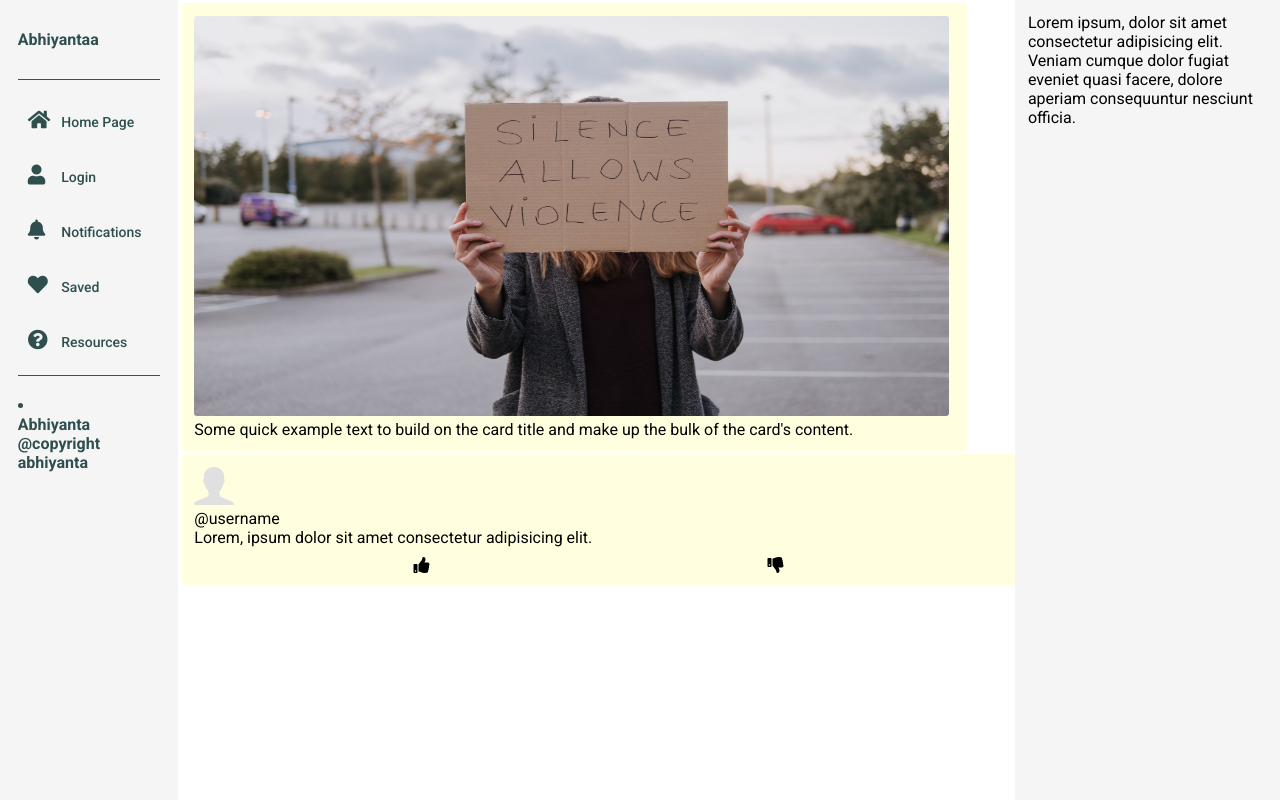
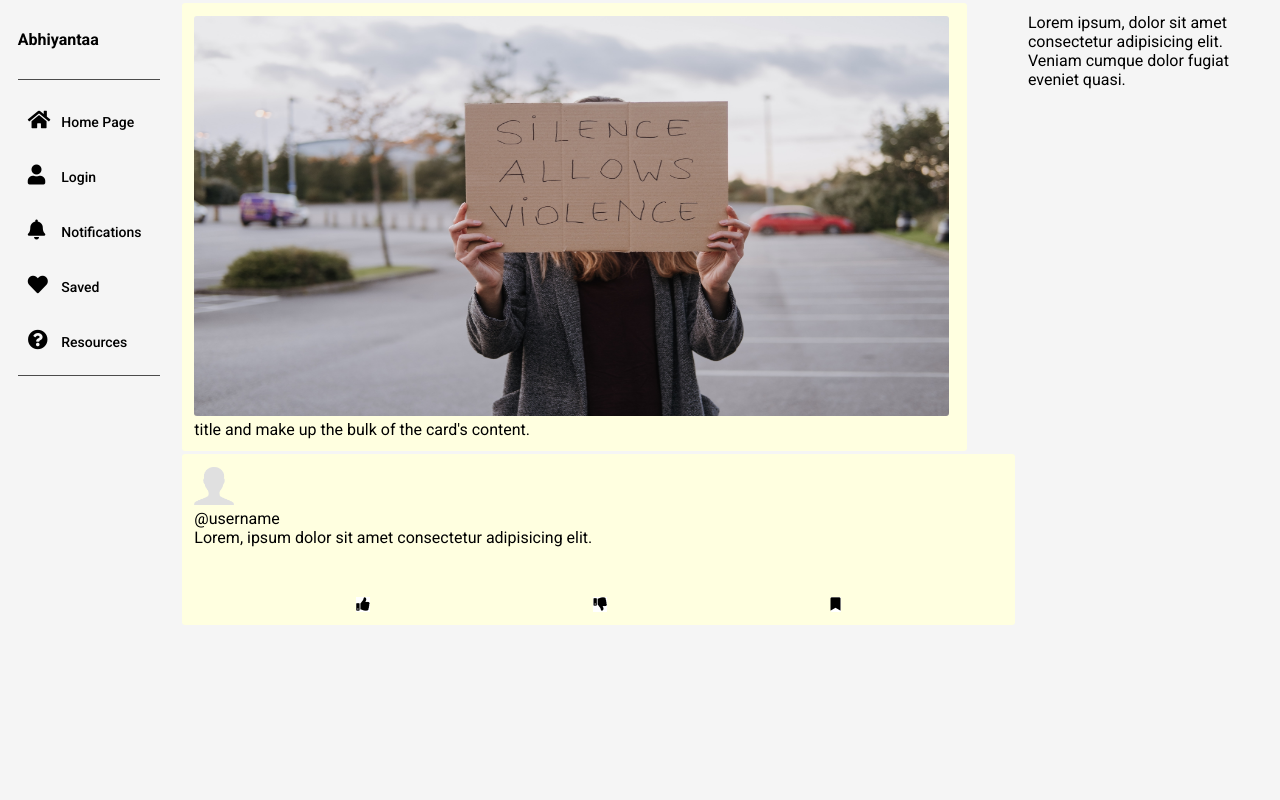
Before and after one commit to prajwalgaire617/abhiyanta, a PHP site: page / in a window 1280 px wide. Run offline with PHP 8.4, Linux system fonts and the light colour scheme.

Commit message:
new fiel addeda

```diff
--- a/index.html
+++ b/index.html
@@ -20,78 +20,53 @@
       integrity="sha512-iBBXm8fW90+nuLcSKlbmrPcLa0OT92xO1BIsZ+ywDWZCvqsWgccV3gFoRBv0z+8dLJgyAHIhR35VZc2oM/gI1w=="
       crossorigin="anonymous"
     />
-
-
 </head>
 <body>
 
 <div class="container-fluid">
-
      <div class="sidebar">
-        <div class="sidebar-top">
-
+        <div class="sidebarTop">
             <span class="brand">Abhiyantaa</span>
         </div>
-
-        <div class="sidebar-center">
+        <div class="sidebarCenter">
             <ul class="list">
-                <li class="list-item">
-                    <i class="list-item-icon fas fa-home"></i>
-                    <span class="list-item-text">Home Page</span>
+                <li class="listItem">
+                    <i class="listItemIcon fas fa-home"></i>
+                    <span class="listItemText">Home Page</span>
                 </li>
-
-                <li class="list-item ">
-                    <i class="list-item-icon fas fa-user"></i>
-                    <span class="list-item-text">Login</span>
+                <li class="listItem ">
+                    <i class="listItemIcon fas fa-user"></i>
+                    <span class="listItemText">Login</span>
                 </li>
-                <li class="list-item">
-                    <i class="list-item-icon fas fa-bell"></i>
-                    <span class="list-item-text">Notifications</span>
+                <li class="listItem">
+                    <i class="listItemIcon fas fa-bell"></i>
+                    <span class="listItemText">Notifications</span>
                 </li>
-
-                <li class="list-item">
-                    <i class="list-item-icon fas fa-heart"></i>
-                    <span class="list-item-text">Saved</span>
+                <li class="listItem">
+                    <i class="listItemIcon fas fa-heart"></i>
+                    <span class="listItemText">Saved</span>
                 </li>
-
-                <li class="list-item">
-                    <i class="list-item-icon fas fa-question-circle"></i>
-                    <span class="list-item-text">Resources</span>
+                <li class="listItem">
+                    <i class="listItemIcon fas fa-question-circle"></i>
+                    <span class="listItemText">Resources</span>
                 </li>
             </ul>
         </div>
 
-        <div class="sidebar-bottom">
-            <li class="profile">
-                <div class="profile-details">
-
-                  <div class="name_job">
-                    <div class="name">Abhiyanta</div>
-                    <div class="job">@copyright abhiyanta</div>
-                  </div>
-
-                </div>
-        </div>
-
     </div>
-
-
 <div class="feed">
     <div class="containerone">
-
         <div class="card" style="width: 47.5rem;">
-            <img src="cardimg.jpg" class="card-img-top" alt="...">
-            <div class="card-body">
-              <p class="card-text">Some quick example text to build on the card title and make up the bulk of the card's content.</p>
+            <img src="cardimg.jpg" class="cardImgTop" alt="error loading">
+            <div class="cardBody">
+              <p class="cardText"> title and make up the bulk of the card's content.</p>
             </div>
           </div>
     </div>
     <div class="containertwo"></div>
         <div class="card">
-            <div class="card-body">
-
+            <div class="cardBody">
                 <div class="containerTwo">
-
                         <div class="read">
                             <div class="postImg">
                                 <img src="ananymous.png" alt="error loading">
@@ -100,8 +75,8 @@
                                 <div class="readHeader">
                                     <div class="readHeaderText">
                                         <p>
-                                            <span class="read_headerSpecial">
-                                                <span class="material-icons post_badge">@username</span>
+                                            <span class="readHeaderSpecial">
+                                                <span class="materialIcons postBadge">@username</span>
                                             </span>
                                         </p>
                                     </div>
@@ -109,29 +84,31 @@
                                     <p> Lorem, ipsum dolor sit amet consectetur adipisicing elit.</p>
                                     </div>
                                 </div>
-
                                 <div class="readFooter">
-                                    <span class="material-icons"></span>
+                                    <span class="materialIcons"></span>
                                 </div>
                             </div>
                         </div>
                         <div class="reaction">
+                           <button class="downvoteBtn">
                             <p class = "downvote fas fa-thumbs-up"></p>
-                            <p class = "upvote fas fa-thumbs-down"></p>
+                        </button>
+                        <button class="upvoteBtn">
+                            <p class = "downvote fas fa-thumbs-down"></p>
+                        </button>
+                        <button class="saveBtn">
+                            <p class = "downvote fas fa-bookmark"></p>
+                        </button>
+
                         </div>
-
                     </div>
-
         </div>
 </div>
 
-
 </div>
 <div class="containerThree">
-
-    <div class="card-body">
-      <p>Lorem ipsum, dolor sit amet consectetur adipisicing elit. Veniam cumque dolor fugiat eveniet quasi facere, dolore aperiam consequuntur nesciunt officia.</p>
-
+    <div class="cardBody">
+      <p>Lorem ipsum, dolor sit amet consectetur adipisicing elit. Veniam cumque dolor fugiat eveniet quasi.</p>
     </div>
 </div>
 </div>
--- a/style.css
+++ b/style.css
@@ -9,7 +9,7 @@
     width: 190px;
     height: 100vh;
     background-color:whitesmoke ;
-    color:darkslategrey;
+    color:black;
     display: flex;
     flex-direction: column;
     align-items: center;
@@ -17,9 +17,9 @@
 
   }
 
-  .sidebar-top,
-  .sidebar-center,
-  .sidebar-bottom {
+  .sidebarTop,
+  .sidebarCenter,
+  .sidebarBottom {
     display: flex;
     align-items: center;
     width: 80%;
@@ -28,11 +28,11 @@
     margin-bottom: 10px;
   }
 
-  .sidebar-center {
+  .sidebarCenter {
     padding: 0;
   }
 
-  .sidebar-bottom {
+  .sidebarBottom {
     justify-content: center;
     border: none;
   }
@@ -57,7 +57,7 @@
     width: 100%;
   }
 
-  .list-item {
+  .listItem {
     margin-top: 10px;
     margin-bottom: 15px;
     font-size: 14px;
@@ -67,15 +67,15 @@
     border-radius: 10px;
   }
 
-  .list-item-icon {
+  .listItemIcon {
     width: 30px;
     font-size: 20px;
   }
 
-  .list-item.active,
-  .list-item:hover {
-    background-color:brown;
-    color: white;
+  .listItem.active,
+  .listItem:hover {
+    background-color:darkblue;
+    color:white;
   }
 
 
@@ -95,7 +95,7 @@
     .brand,
     .name,
     .job,
-    .list-item-text
+    .listItemText
     {
       display: none;
     }
@@ -113,6 +113,7 @@
     overflow-y: scroll;
     -ms-overflow-style:none;
     scrollbar-width:none;
+    background-color: whitesmoke;
 
   }
 
@@ -147,31 +148,7 @@
   }
 
 
-  .postBox{
-    padding-bottom: 10px;
-    border-bottom: 8px solid hotpink;
-    padding-right: 10px;
-  }
-  .postBox form{
-    display: flex;
-    flex-direction: column;
-  }
-  .postBoxInput{
-    display: flex;
-    padding: 20px;
-  }
-  .postBoxInput input{
-    flex: 1;
-    margin-left: 20px;
-    font-size: 20px;
-    outline: none;
-    border: none;
-   height: 80px;
-    padding: 5px;
-
-  }
-
-  .readbox form {
+  .readBox form {
     display: flex;
     flex-direction: column;
   }
@@ -187,12 +164,20 @@
 }
 
 .reaction{
+  margin-top: 5%;
   padding: 10px 50px 0;
   display: flex;
   justify-content: space-around;
   cursor: pointer;
+
 }
-.card-img-top{
+.reaction button{
+
+  background-color:white;
+  color: black;
+  border: none;
+}
+.cardImgTop{
   width: 755px;
   height: 400px;
   border-radius: 3px;
```
